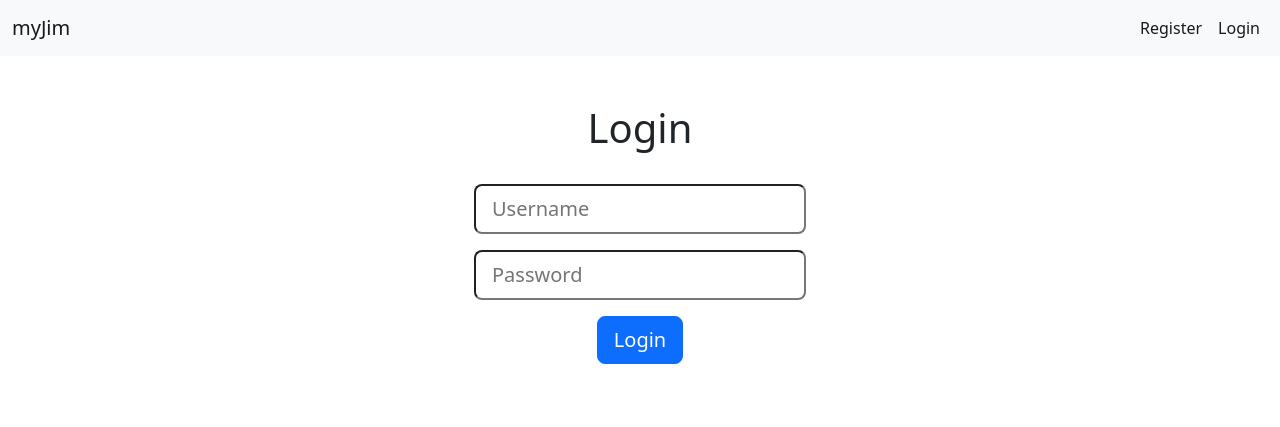
After one commit to rkhan71/myJim, a Flask app: page /login in a window 1280 px wide. The commit adds this page. Shown: the top 427 px of the page. Run offline with Flask 2, Linux system fonts and the light colour scheme.

Commit message:
allows users to login and logout

```diff
--- a/app.py
+++ b/app.py
@@ -1,3 +1,4 @@
+from email import message
 from flask import Flask, render_template, redirect, request, session
 from flask_session import Session
 from werkzeug.security import check_password_hash, generate_password_hash
@@ -6,6 +7,16 @@ import sqlite3
 app = Flask(__name__)
 
 app.config["TEMPLATES_AUTO_RELOAD"] = True
+app.config["SESSION_PERMANENT"] = False
+app.config["SESSION_TYPE"] = "filesystem"
+Session(app)
+
+@app.after_request
+def after_request(response):
+    response.headers["Cache-Control"] = "no-cache, no-store, must-revalidate"
+    response.headers["Expires"] = 0
+    response.headers["Pragma"] = "no-cache"
+    return response
 
 @app.route("/")
 def index():
@@ -15,9 +26,9 @@ def index():
 def register():
     if request.method == "POST":
         if not request.form.get("username") or not request.form.get("password") or not request.form.get("confirm"):
-            return redirect("error.html")
+            return render_template("error.html", message="Required field not filled out.")
         if request.form.get("password") != request.form.get("confirm"):
-            return redirect("error.html")
+            return render_template("error.html", message="Passwords do not match.")
         connect = sqlite3.connect("myJim.db")
         cursor = connect.cursor()
         cursor.execute("SELECT username FROM users")
@@ -25,7 +36,7 @@ def register():
         unames = cursor.fetchall()
         for i in unames:
             if i == uname:
-                return redirect("error.html")
+                return render_template("error.html", message="Username is already taken.")
         pword = generate_password_hash(request.form.get("password"))
         cursor.execute("INSERT INTO users (username, hash) VALUES (?, ?)", (uname, pword))
         connect.commit()
@@ -33,3 +44,26 @@ def register():
         return redirect("/")
     else:
         return render_template("register.html")
+
+@app.route("/login", methods=["GET", "POST"])
+def login():
+    session.clear()
+    if request.method == "POST":
+        if not request.form.get("username") or not request.form.get("password"):
+            return render_template("error.html", message="Required field not filled out.")
+        connect = sqlite3.connect("myJim.db")
+        cursor = connect.cursor()
+        cursor.execute("SELECT * FROM users WHERE username = ?", (request.form.get("username"),))
+        userdata = cursor.fetchone()
+        if not userdata or not check_password_hash(userdata[2], request.form.get("password")):
+            return render_template("error.html", message="Invalid username and/or password.")
+        session["user_id"] = userdata[0]
+        connect.close()
+        return redirect("/")
+    else:
+        return render_template("login.html")
+
+@app.route("/logout")
+def logout():
+    session.clear()
+    return redirect("/")
--- a/static/styles.css
+++ /dev/null
@@ -1,3 +0,0 @@
-body {
-    color: red;
-}
--- /dev/null
+++ b/templates/error.html
@@ -0,0 +1,5 @@
+{% extends "layout.html" %}
+
+{% block body %}
+    <p>{{ message }}</p>
+{% endblock %}
--- a/templates/index.html
+++ b/templates/index.html
@@ -1,5 +1,5 @@
 {% extends "layout.html" %}
 
 {% block body %}
-    <p>This is homepage for now bwana. Click logout to go to register page. All that works right now.</p>
+    <p>Welcome to homepage bwana! All you can do is register, login, and logout for now. Enjoy!</p>
 {% endblock %}
--- a/templates/layout.html
+++ b/templates/layout.html
@@ -16,9 +16,10 @@
                 <span class="navbar-toggler-icon"></span>
               </button>
               <div class="collapse navbar-collapse" id="navbarNav">
+                {% if session["user_id"] %}
                   <ul class="navbar-nav me-auto">
                     <li class="nav-item">
-                    <a class="nav-link active" aria-current="page" href="#">Home</a>
+                      <a class="nav-link active" aria-current="page" href="/">Home</a>
                     </li>
                     <li class="nav-item">
                       <a class="nav-link" href="#">Features</a>
@@ -29,9 +30,19 @@
                   </ul>
                   <ul class="navbar-nav ms-auto">
                       <li class="nav-item">
-                      <a class="nav-link active" aria-current="page" href="/register">Logout</a>
+                        <a class="nav-link active" aria-current="page" href="/logout">Logout</a>
                       </li>
                   </ul>
+                {% else %}
+                  <ul class="navbar-nav ms-auto">
+                    <li class="nav-item">
+                      <a class="nav-link active" aria-current="page" href="/register">Register</a>
+                    </li>
+                    <li class="nav-item">
+                      <a class="nav-link active" aria-current="page" href="/login">Login</a>
+                    </li>
+                  </ul>
+                {% endif %}
               </div>
             </div>
           </nav>
--- /dev/null
+++ b/templates/login.html
@@ -0,0 +1,18 @@
+{% extends "layout.html" %}
+
+{% block body %}
+<div class="container mb-3">
+    <h1>Login</h1>
+</div>
+<div class="container py-3">
+    <form action="/login" method="post">
+        <div class="mb-3">
+            <input type="text" class="form-control-lg" name="username" placeholder="Username">
+        </div>
+        <div class="mb-3">
+            <input type="password" class="form-control-lg" name="password" placeholder="Password">
+        </div>
+        <button class="btn btn-primary btn-lg" type="submit">Login</button>
+    </form>
+</div>
+{% endblock %}
```
Also changed, not shown: myJim.db, 1 other file. Lines whose indentation alone changed are shown as unchanged.
